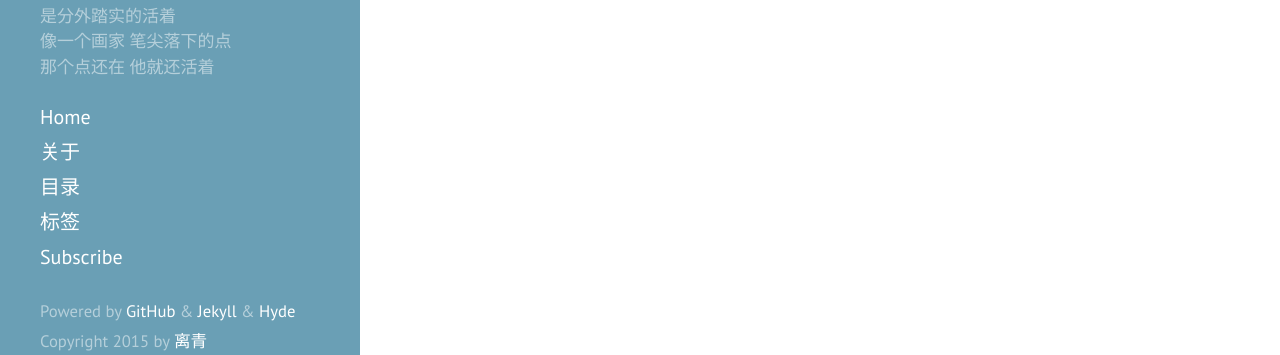
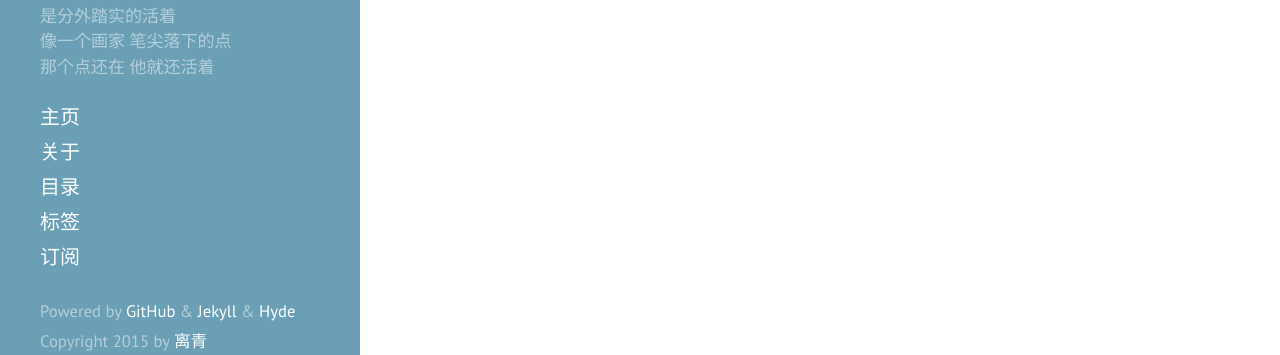
Before and after one commit to li-qing/li-qing.github.io, a Jekyll site: the page built from index.html, in a window 1280 px wide. Shown: the part 525-880 px from the top of the page. Built offline with Jekyll 4.4.1, drawn with Linux system fonts in a browser that asks for light colours; the list of posts is cut into pages by our own code.

Commit message:
use Chinese title

```diff
--- a/_includes/sidebar.html
+++ b/_includes/sidebar.html
@@ -6,7 +6,7 @@
     </div>
 
     <nav class="sidebar-nav">
-      <a class="sidebar-nav-item{% if page.url == site.baseurl %} active{% endif %}" href="{{ site.baseurl }}">Home</a>
+      <a class="sidebar-nav-item{% if page.url == site.baseurl %} active{% endif %}" href="{{ site.baseurl }}">主页</a>
       {% assign pages_list = site.pages %}
       {% for node in pages_list %}
         {% if node.title != null %}
@@ -15,7 +15,7 @@
           {% endif %}
         {% endif %}
       {% endfor %}
-      <a class="sidebar-nav-item" href="{{ site.baseurl }}feed.xml">Subscribe</a>
+      <a class="sidebar-nav-item" href="{{ site.baseurl }}feed.xml">订阅</a>
     </nav>
 
     <footer>
```
